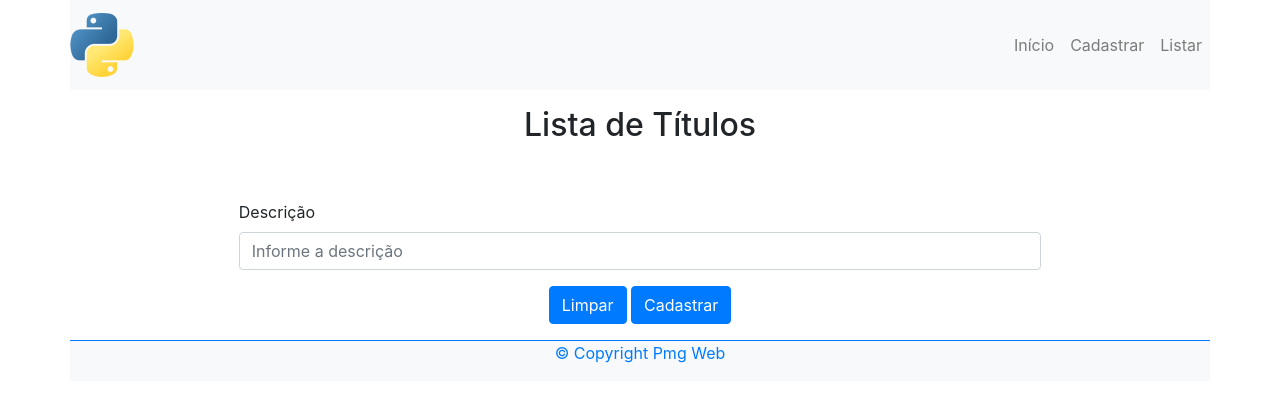
After one commit to LuaGabrig/abcdosaber, a Django app: template titulo/templates/titulos/cadastrarTitulo.html in a window 1280 px wide. The commit adds this page. Shown: the top 402 px of the page. Run offline with Django 4.2, Linux system fonts and the light colour scheme; the template is opened without the code that fills it, so the values that code supplies are empty.

Commit message:
melhorias e consertos

```diff
--- a/absdosaber/urls.py
+++ b/absdosaber/urls.py
@@ -23,11 +23,11 @@ from django.conf.urls.static import static
 urlpatterns = [
     path('admin/', admin.site.urls),
     path('tipoatividade/', include('tipodeatividade.urls', namespace='tipodeatividade')),
-    path('instrutor/', include('instrutores.urls')),
-    path('aluno/', include('alunos.urls', namespace='aluno')),
-    path('turma/', include('turmas.urls')),
-    path('titulo/', include ('titulo.urls')),
-    path('', TemplateView.as_view(template_name="escola.html")),
+    path('instrutor/', include('instrutores.urls', namespace='instrutores')),
+    path('alunos/', include('alunos.urls', namespace='alunos')),
+    path('turmas/', include('turmas.urls', namespace='turmas')),
+    path('titulo/', include ('titulo.urls', namespace='titulo')),
+    path('escola/', TemplateView.as_view(template_name="escola.html")),
 ]
 
 urlpatterns += static(settings.STATIC_URL, document_root=settings.STATIC_ROOT)
--- /dev/null
+++ b/absdosaber/views.py
@@ -0,0 +1,4 @@
+from django.shortcuts import render
+
+def escola(request):
+    return render(request, 'escola.html')
--- a/instrutores/urls.py
+++ b/instrutores/urls.py
@@ -1,5 +1,8 @@
 from django.urls import path
 from . import views
+
+
+app_name = 'instrutores'
 
 urlpatterns = [
     path('lista/', views.listar, name = 'listar' ),
--- a/templates/base_template.html
+++ b/templates/base_template.html
@@ -51,17 +51,9 @@
             </button>
 
             <!-- menu -->
-            <div class="collapse navbar-collapse justify-content-end" id="mynavbar">
-                <div class="navbar-nav">
-                    <a href="./escola.html" class="nav-link">Início</a>
-                    <a href="{% url 'tipodeatividade:listar' %}" class="nav-link">Tipos de Atividade</a>
-                    <a href="./titulo/cadastroTitulos.html" class="nav-link">Títulos</a>
-                    <a href="{% url 'aluno:listar' %}" class="nav-link">Alunos</a>
-                    <a href="./instrutor/cadastroInstrutor.html" class="nav-link">Instrutor</a>
-                    <a href="./turma/cadastroTurma.html" class="nav-link">Turmas</a>
-                    <a href="./contato/contato.html" class="nav-link">Contato</a>
-                </div>
-            </div>
+            {% block menu %}
+            {% endblock %}
+
         </nav>
 
         {% block titulo_pagina %}
--- /dev/null
+++ b/titulo/forms.py
@@ -0,0 +1,4 @@
+from django import forms
+
+class TituloForm(forms.Form):
+    descricao = forms.CharField(max_length=70, required=True, help_text="Informe a descrição do Título:")
--- /dev/null
+++ b/titulo/templates/titulos/cadastrarTitulo.html
@@ -0,0 +1,46 @@
+{% extends "base_template.html" %}
+
+{% block title %}
+    <title>Django - Exercícios</title>
+
+{% endblock %}
+
+{% block menu %}
+<div class="collapse navbar-collapse justify-content-end" id="mynavbar">
+    <div class="navbar-nav">
+        <a href="/" class="nav-link">Início</a>
+        <a href="{% url 'titulo:cadastro' %}" class="nav-link">Cadastrar</a>
+        <a href="{% url 'titulo:listar' %}" class="nav-link">Listar</a>
+    </div>
+</div>
+{% endblock %}
+
+{% block corpo %}
+<main class="container m-2 mx-auto my-font-family">
+
+    <div class="row">
+        <div class="col text-center m-0">
+            <h2 class="mt-2 mb-5 my-h2">Lista de Títulos</h2>
+        </div>
+    </div>
+
+
+    <main class="container m-2 w-75 mx-auto">
+        <form action="{% url 'titulo:cadastrar' %}" method="POST" name="frmCadastrarTitulo" id="idFrmCadastrarTiposAtividade">
+            {% csrf_token %}
+            <div class="form-group">
+                <label for='idDescricao'>Descrição</label>
+                <input class="form-control" type='text' id='idDescricao' name='descricao' placeholder='Informe a descrição' required>
+            </div>
+            <div class='form-group text-center'>
+                <input type='reset'  value='Limpar' class='btn btn-primary btn-md'>
+                <input type='submit' value='Cadastrar' class='btn btn-primary btn-md' id="btnCadastrarTiposAtividade">
+            </div>
+        </form>
+    </main>
+
+
+</main>
+
+
+{% endblock %}
--- a/titulo/urls.py
+++ b/titulo/urls.py
@@ -1,8 +1,11 @@
 from django.urls import path, include
 from . import views
+
+app_name = 'titulo'
 
 urlpatterns = [
 
     path('lista/', views.listar, name='listar'),
-
+    path('cadastro/', views.carregar_cadastro, name='cadastro'),
+    path('cadastrar/', views.cadastrar, name='cadastrar')
 ]
```
Also changed, not shown: templates/escola.html (+14 -0 lines), titulo/templates/titulos/listarTitulo.html (+17 -0 lines), titulo/views.py (+16 -0 lines).
